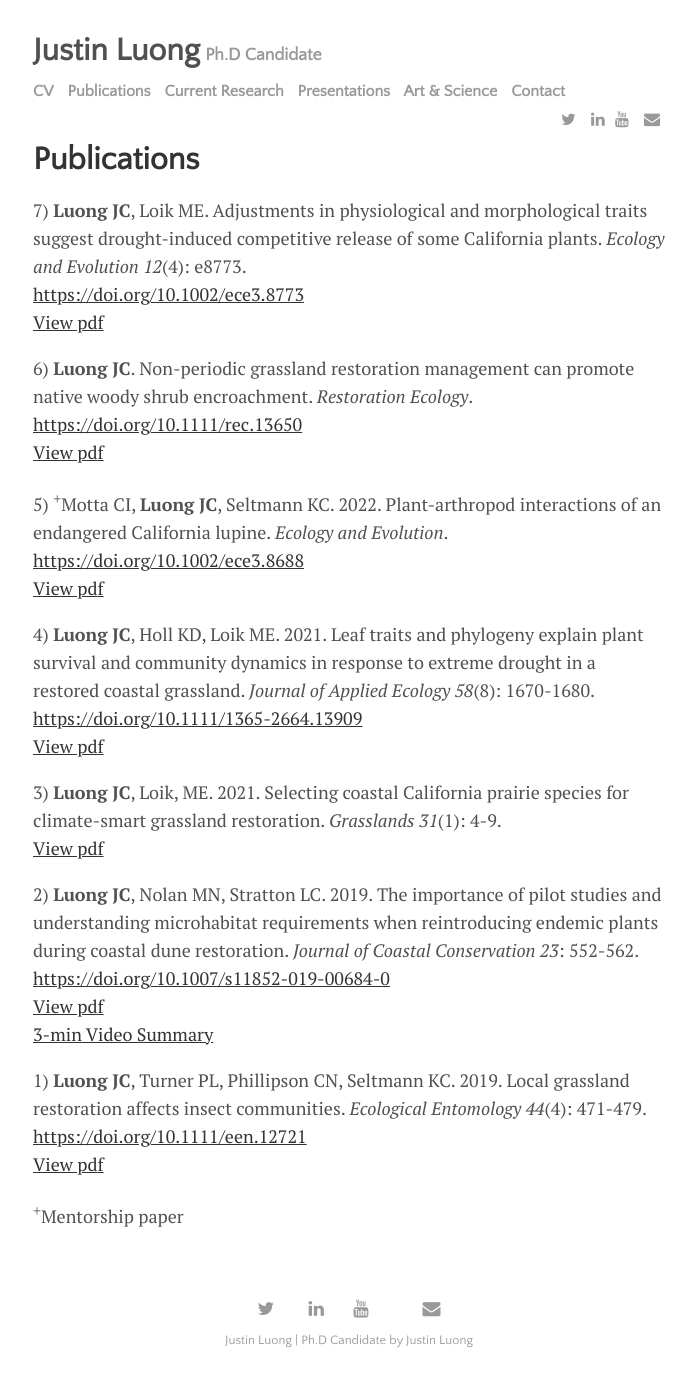
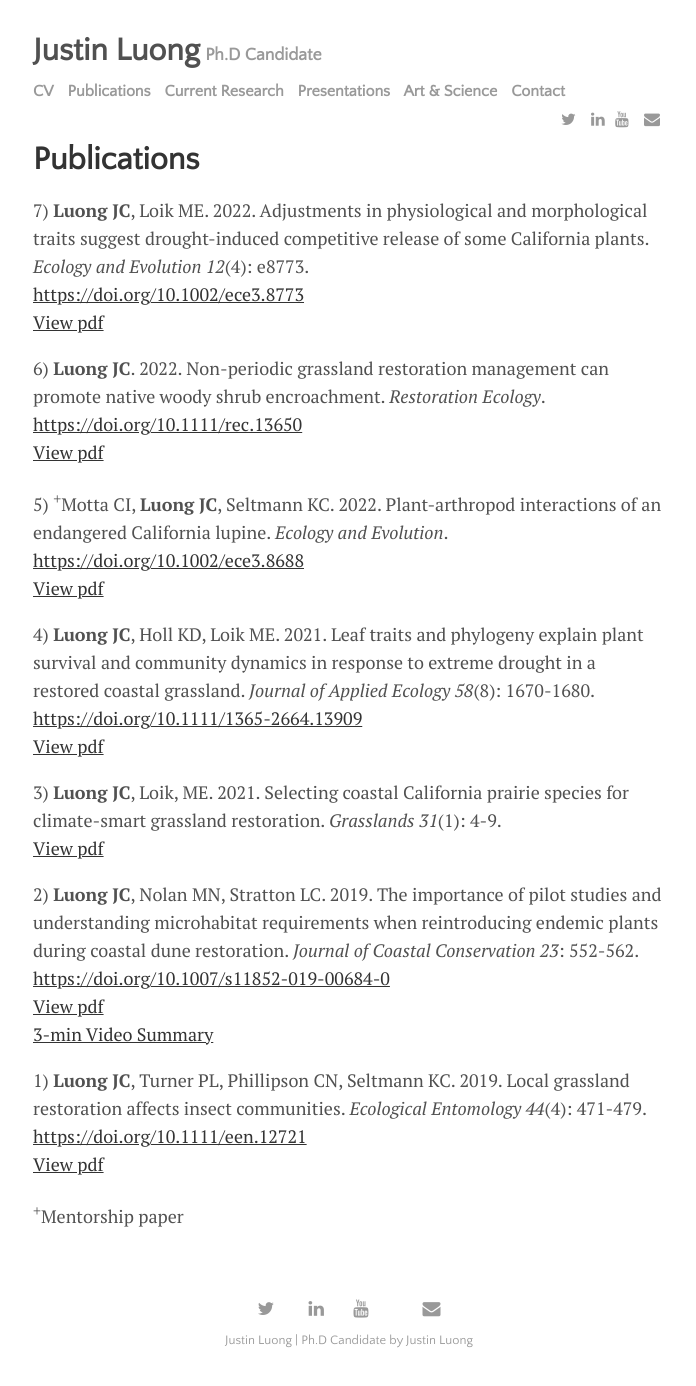
Before and after one commit to austinluong/justinluong.com, a Jekyll site: the page built from menu/publications.md, in a window 1280 px wide. Shown: the whole page, without its empty margins (291-987 px from the left). Built offline with Jekyll 4.4.1, drawn with Linux system fonts in a browser that asks for light colours; nearby versions of some CDN libraries.

Commit message:
Update publications.md

```diff
--- a/menu/publications.md
+++ b/menu/publications.md
@@ -2,12 +2,12 @@
 layout: page
 title: Publications
 ---
-7) **Luong JC**, Loik ME. Adjustments in physiological and morphological traits suggest drought-induced competitive
+7) **Luong JC**, Loik ME. 2022. Adjustments in physiological and morphological traits suggest drought-induced competitive
 release of some California plants. *Ecology and Evolution 12*(4): e8773.
 <https://doi.org/10.1002/ece3.8773>
 [View pdf]({{site.baseurl}}/assets/pdf/LuongLoik2022EcologyEvolution.pdf)
 
-6) **Luong JC**. Non-periodic grassland restoration management can promote native woody shrub encroachment. *Restoration Ecology*.
+6) **Luong JC**. 2022. Non-periodic grassland restoration management can promote native woody shrub encroachment. *Restoration Ecology*.
 <https://doi.org/10.1111/rec.13650>
 [View pdf]({{site.baseurl}}/assets/pdf/Luong2022_Nonperiodic grassland restoration management can promote native woody shrub.pdf)
 
```
